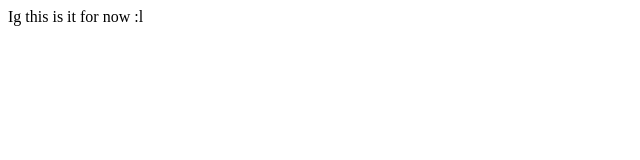
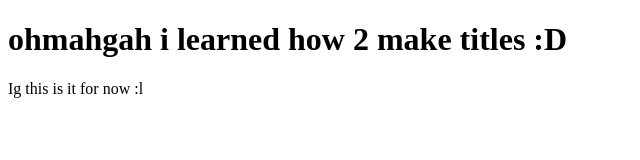
Before and after one commit to PuntiNugget/idk, a plain HTML site: page index.html in a window 1280 px wide. Shown: the whole page, without its empty margins (0-640 px from the left). Drawn offline with Linux system fonts and the light colour scheme.

Commit message:
Update index.html

```diff
--- a/index.html
+++ b/index.html
@@ -4,6 +4,7 @@
     <title>Cool thing idk what its gonna be abt</title>
   </head>
   <body>
+    <h1>ohmahgah i learned how 2 make titles :D</h1>
     Ig this is it for now :l
   </body>
 </html>
```
